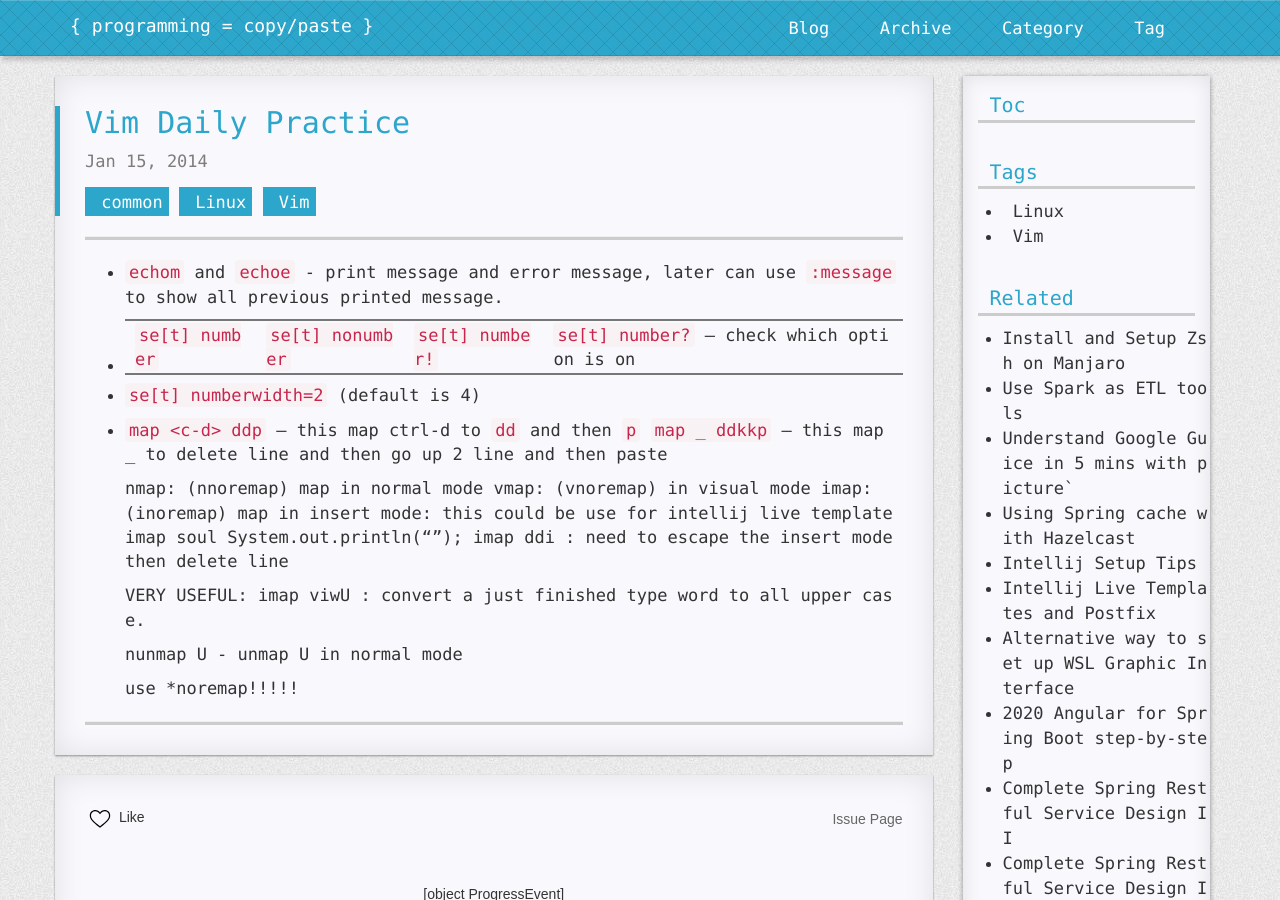
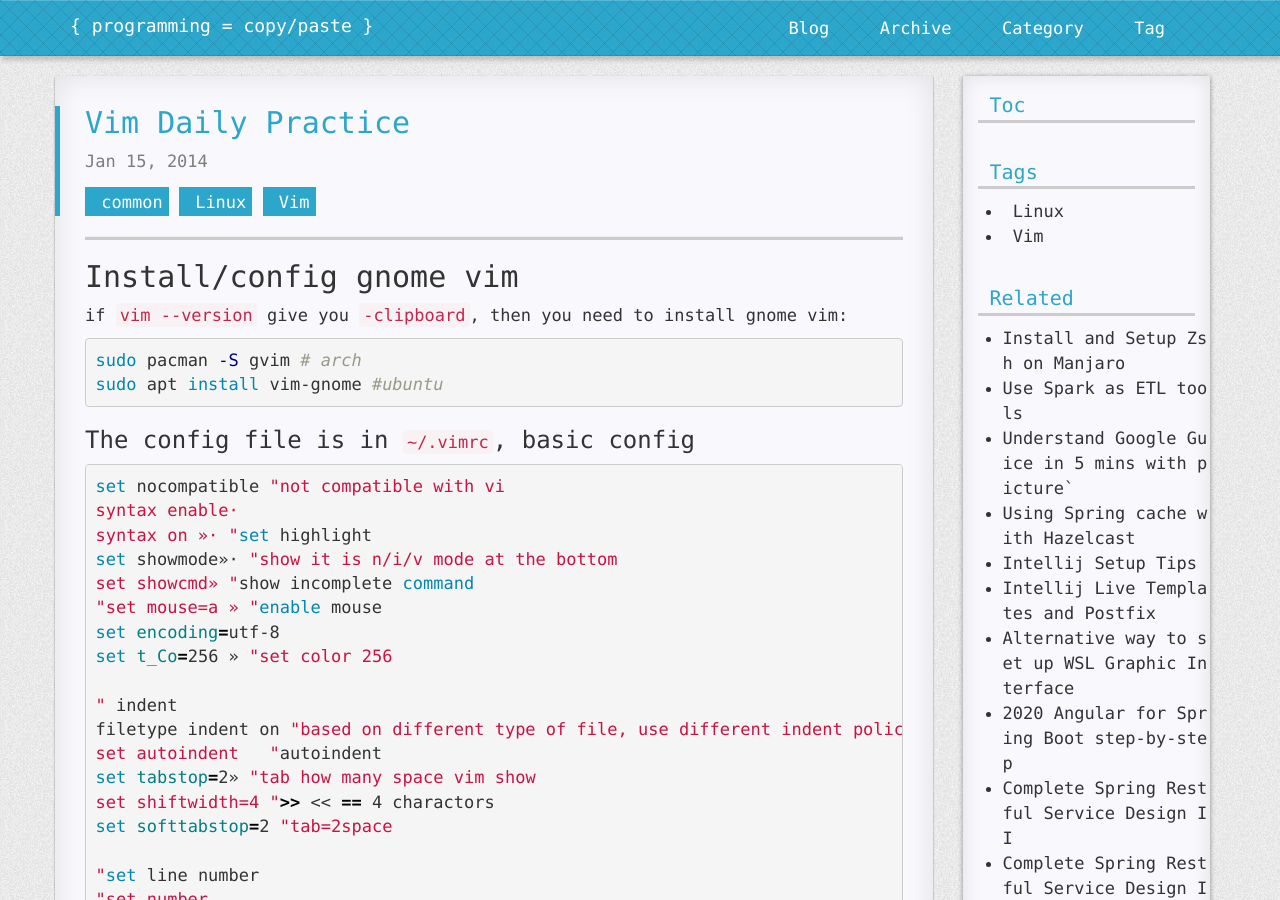
Before and after one commit to R0NGSH3N/r0ngsh3n.github.io, a Jekyll site: the page built from _posts/2014-01-15-vim-daily-practice.md, in a window 1280 px wide and 900 px high. Built offline with Jekyll 4.4.1, drawn with Linux system fonts in a browser that asks for light colours; nearby versions of some CDN libraries; comment, search, counter and statistics services are not loaded; a style sheet for code colours, icons or effects is not loaded; some of the changed text lies outside the part shown.

Commit message:
update vim article

```diff
--- a/_posts/2014-01-15-vim-daily-practice.md
+++ b/_posts/2014-01-15-vim-daily-practice.md
@@ -4,6 +4,103 @@ title: Vim Daily Practice
 tags: Linux Vim
 categories: common
 ---
+
+## Install/config gnome vim
+
+if `vim --version` give you `-clipboard`, then you need to install gnome vim:
+
+~~~bash
+sudo pacman -S gvim # arch
+sudo apt install vim-gnome #ubuntu
+~~~
+
+### The config file is in `~/.vimrc`, basic config
+
+~~~bash
+set nocompatible "not compatible with vi
+syntax enable·
+syntax on »· "set highlight
+set showmode»· "show it is n/i/v mode at the bottom
+set showcmd» "show incomplete command
+"set mouse=a » "enable mouse
+set encoding=utf-8
+set t_Co=256 » "set color 256
+
+" indent
+filetype indent on "based on different type of file, use different indent policy
+set autoindent   "autoindent
+set tabstop=2» "tab how many space vim show
+set shiftwidth=4 ">> << == 4 charactors
+set softtabstop=2 "tab=2space
+
+"set line number
+"set number
+set relativenumber "show the current line number and relative line number for other
+set cursorline    "draw line in current line
+
+"text
+set textwidth=80
+set nowrap
+set laststatus=2 "show status line
+"set linebreak "only break when not in word
+"set wrpmargin=2
+set scrolloff=5
+set ruler
+
+"search
+set showmatch "show match on parens
+set hlsearch  "set highlight on searh
+set incsearch "set incremental search
+set ignorecase smartcase
+
+"spelling
+set spell spelllang=en_us
+
+set nobackup noswapfile undofile "no backup
+set noerrorbells
+set visualbell
+set autochdir "change current work directory to the file current in edit
+
+set history=1000 "1000 history
+set autoread
+
+set list lcs=trail:·,tab:»· "listchars
+
+set wildmenu
+set wildmode=longest:list,full
+
+nnoremap :W :w
+nnoremap :Q :q
+"set line number relative or not
+nnoremap <c-l> : set relativenumber! set number! \| set number? set relativenumber? <CR>
+nnoremap <c-c> : set cursorline! \| set cursorline? <CR>
+
+~~~
+
+### set vim color pattern
+
+mkdir `~/.vim/colors`, copy the `*.vim` file into this folder, then update ~/.vimrc file:
+
+~~~bash
+" color scheme
+let g:alduin_Shout_Dragon_aspect = 1
+colorscheme alduin
+~~~
+
+** I used color scheme called : alduin
+
+### install plugin managment tool : vundle
+
+~~~bash
+git clone https://github.com/VundleVim/Vundle.vim.git ~/.vim/bundle/Vundle.vim
+~~~
+
+update `~/.vimrc`
+
+~~~bash
+
+~~~
+
 
 - `echom` and `echoe` - print message and error message, later can use `:message` to show all previous printed message.
 
```
